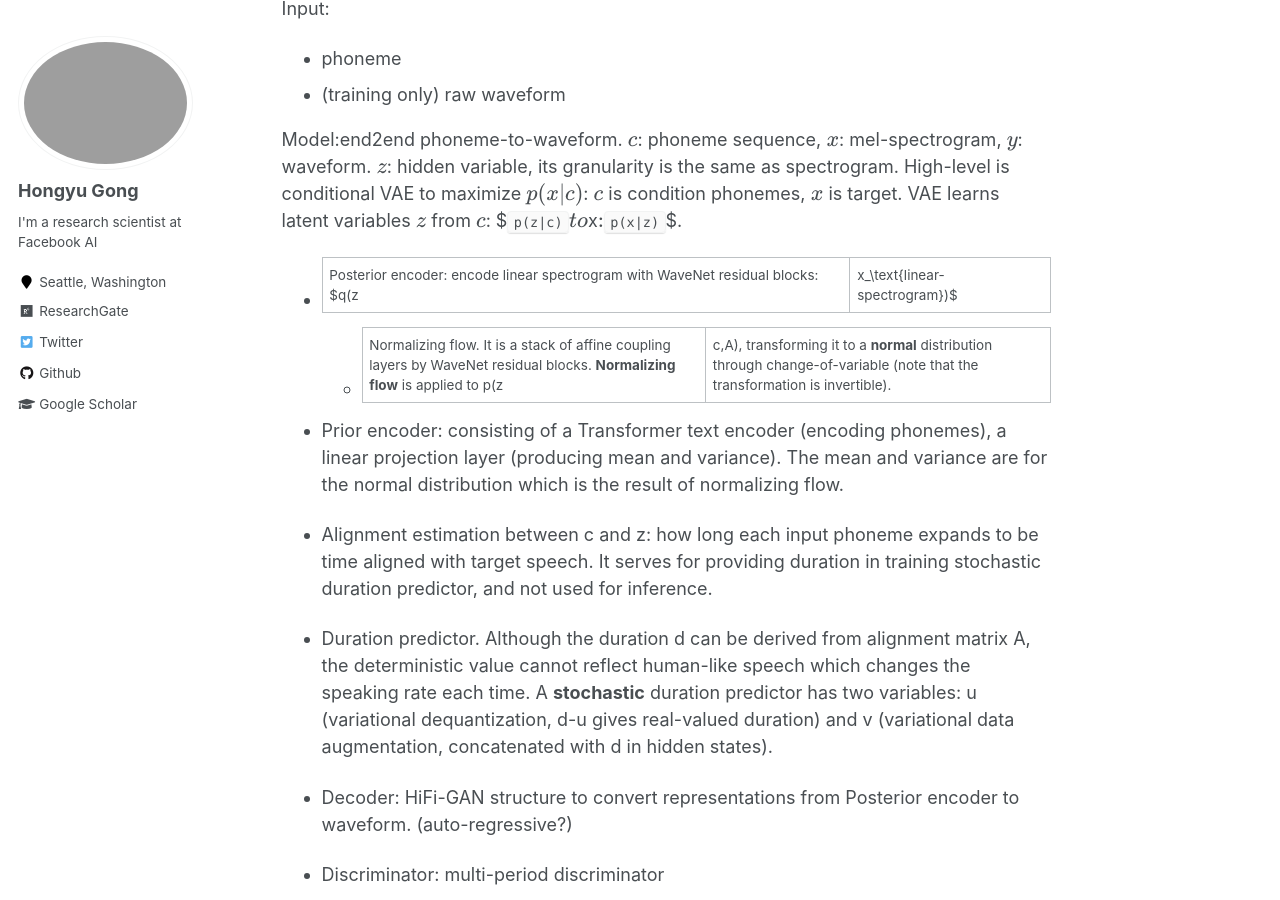
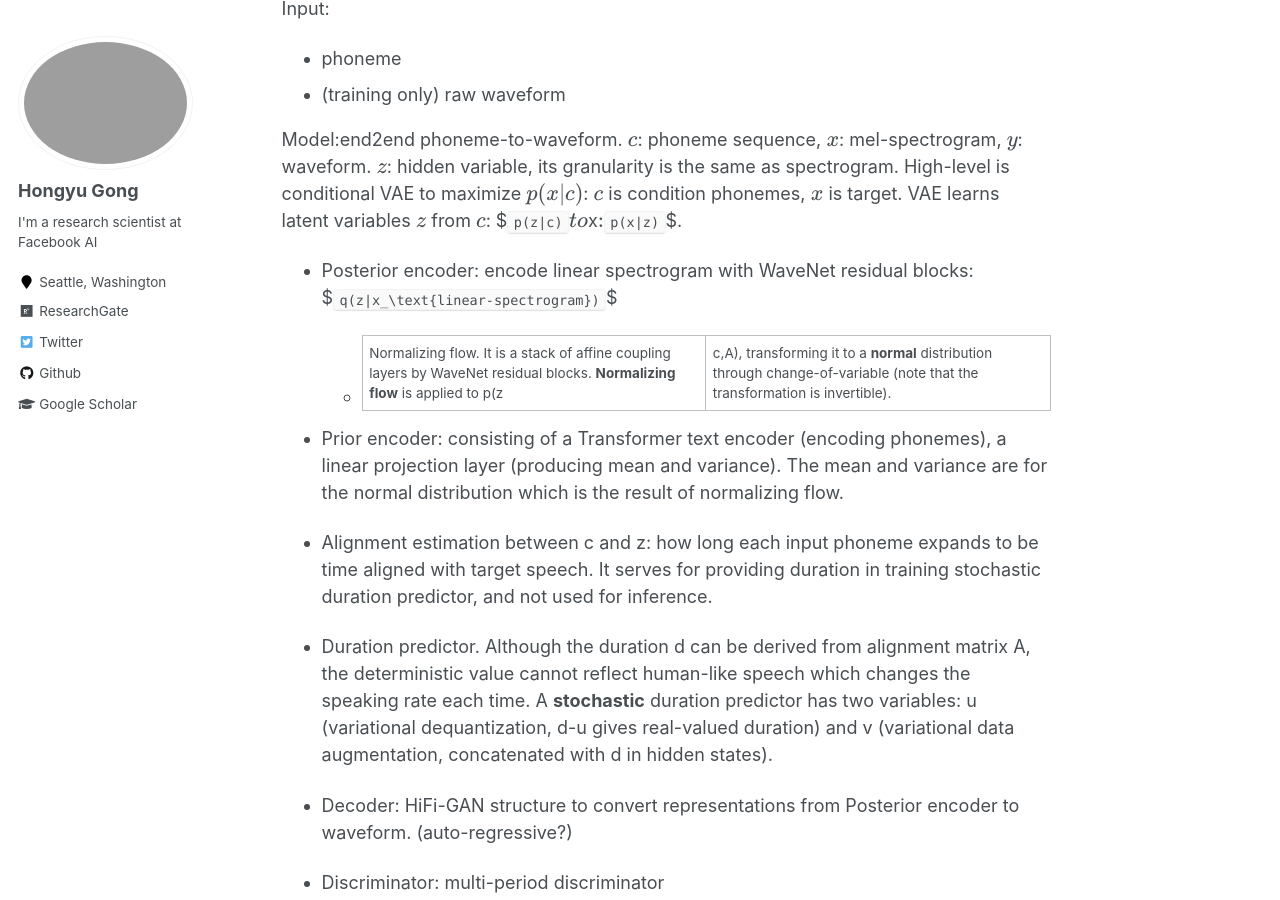
Before and after one commit to HongyuGong/HongyuGong.github.io, a Jekyll site: the page built from _posts/2023-07-08-blog-post-1.md, in a window 1280 px wide and 900 px high, scrolled down 2330 px. Built offline with Jekyll 4.4.1, drawn with Linux system fonts in a browser that asks for light colours; formulas are drawn with MathJax 3.

```diff
--- a/_posts/2023-07-08-blog-post-1.md
+++ b/_posts/2023-07-08-blog-post-1.md
@@ -58,7 +58,7 @@ $c$: phoneme sequence, $x$: mel-spectrogram, $y$: waveform.
 $z$: hidden variable, its granularity is the same as spectrogram.
 High-level is conditional VAE to maximize $p(x|c)$: $c$ is condition phonemes, $x$ is target. VAE learns latent variables $z$ from $c$: $`p(z|c)`$ to $x$: $`p(x|z)`$.
 
-- Posterior encoder: encode linear spectrogram with WaveNet residual blocks: $q(z|x_\text{linear-spectrogram})$
+- Posterior encoder: encode linear spectrogram with WaveNet residual blocks: $`q(z|x_\text{linear-spectrogram})`$
 
     - Normalizing flow. It is a stack of affine coupling layers by WaveNet residual blocks. **Normalizing** **flow** is applied to p(z|c,A), transforming it to a **normal** distribution through change-of-variable (note that the transformation is invertible).
 
```
